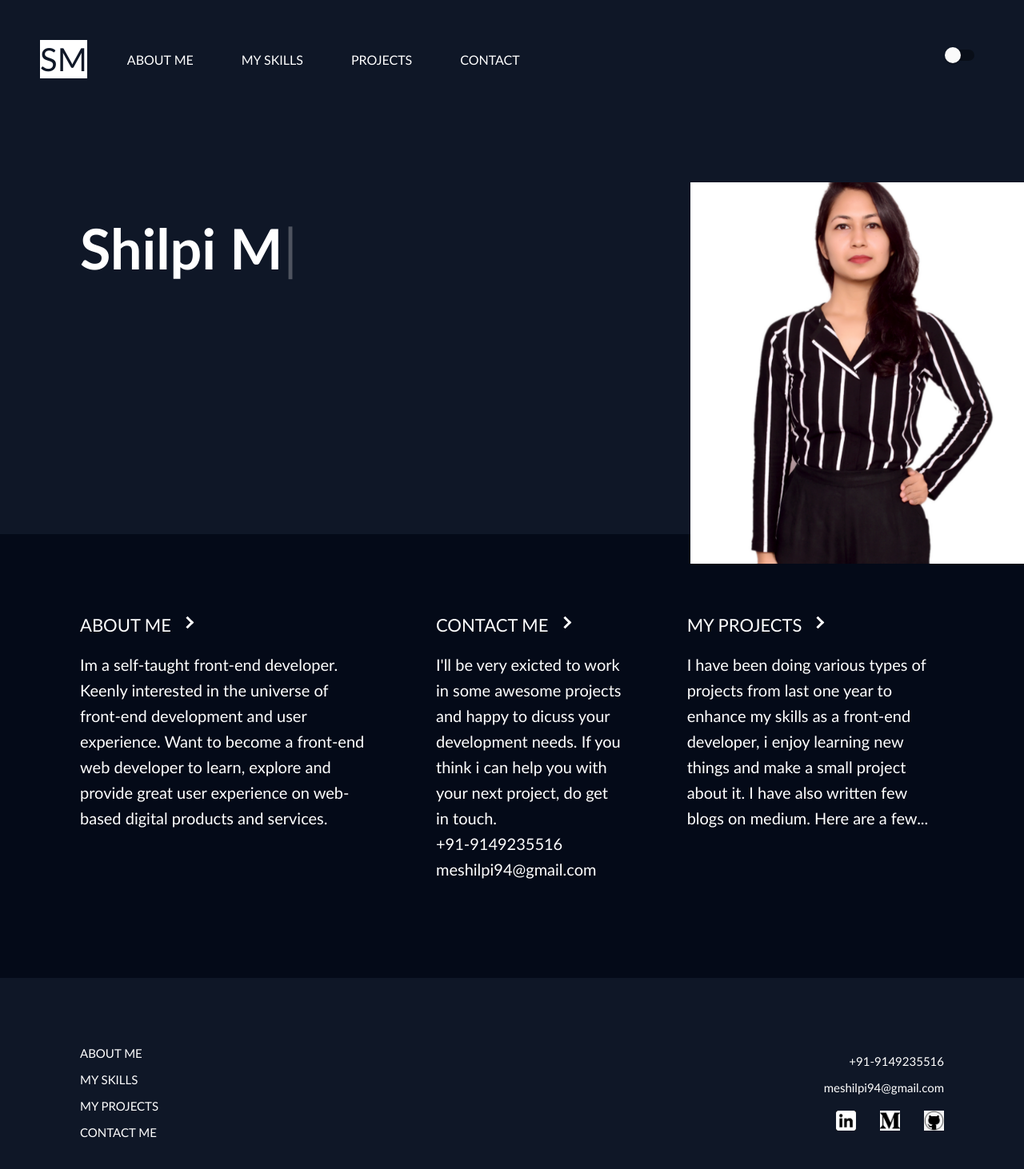
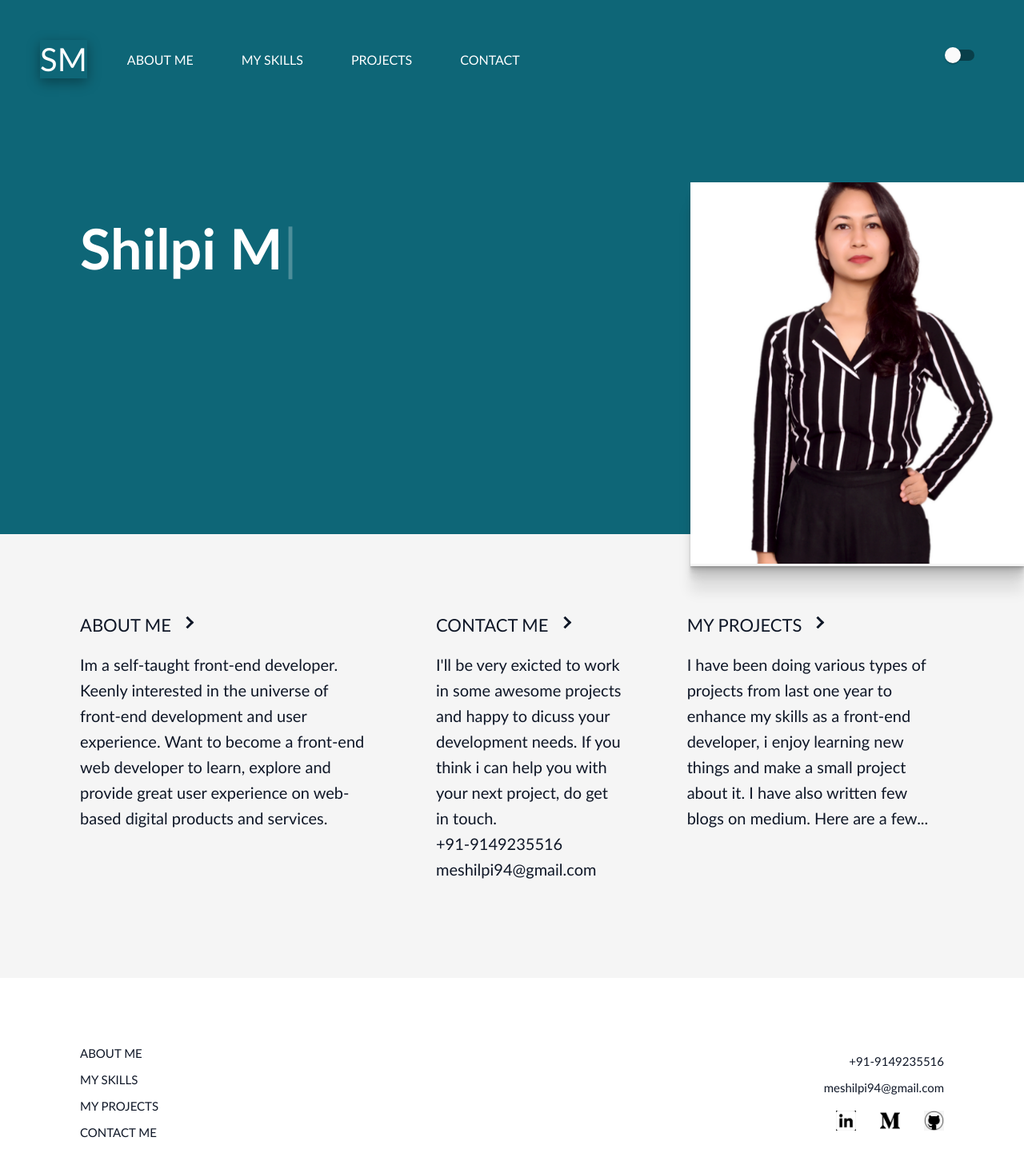
Before and after one commit to ShilpiMaurya/my-personal-website, a Next.js app: page / in a window 1280 px wide. Shown: the top 1462 px of the page at 80% size. Built offline with nearby package versions, Linux system fonts and the light colour scheme.

Commit message:
added: light and dark theme

```diff
--- a/components/cover.tsx
+++ b/components/cover.tsx
@@ -1,13 +1,13 @@
 import styled, { keyframes } from "styled-components";
 import Typewriter from "typewriter-effect";
 import Image from "next/image";
-import TopBar from "../components/topBar";
+import Box from "../components/Box";
 
 const Container = styled.div`
   display: flex;
   flex-direction: column;
-  background: #0f1727;
-  color: #ffffff;
+  background: ${props => props.theme.homeBgFirstPart};
+  color: ${props => props.theme.homeColorFirstPart};
 `;
 
 const Intro = styled.div`
@@ -26,6 +26,9 @@ const IntroPic = styled.div`
   margin-top: 40px;
   position: relative;
   top: 40px;
+  box-shadow: rgba(0, 0, 0, 0.09) 0px 2px 1px, rgba(0, 0, 0, 0.09) 0px 4px 2px,
+    rgba(0, 0, 0, 0.09) 0px 8px 4px, rgba(0, 0, 0, 0.09) 0px 16px 8px,
+    rgba(0, 0, 0, 0.09) 0px 32px 16px;
 `;
 
 const animate = keyframes`
@@ -43,8 +46,8 @@ const Arrow = styled.span`
   display: block;
   width: 20px;
   height: 20px;
-  border-bottom: 3px solid #fff;
-  border-right: 3px solid #fff;
+  border-bottom: 3px solid ${props => props.theme.arrowColorFirstPart};
+  border-right: 3px solid ${props => props.theme.arrowColorFirstPart};
   transform: rotate(45deg);
   margin: -5px;
   cursor: pointer;
@@ -61,7 +64,6 @@ const subTextAnimate = keyframes`
 const SubText = styled.div`
   opacity: 0;
   padding-top: 30px;
-  font-size: 25px;
   animation: ${subTextAnimate} 4s infinite;
   animation-delay: 10s;
 `;
@@ -70,7 +72,6 @@ const CoverPage = () => {
   return (
     <>
       <Container>
-        <TopBar />
         <Intro>
           <IntroText>
             <Typewriter
@@ -84,7 +85,9 @@ const CoverPage = () => {
                   .start();
               }}
             />
-            <SubText>Know more</SubText>
+            <Box fontSize={[2]}>
+              <SubText>Know more</SubText>
+            </Box>
             <ArrowContainer>
               <Arrow />
               <Arrow />
--- a/components/footer.tsx
+++ b/components/footer.tsx
@@ -4,8 +4,8 @@ import Image from "next/image";
 const Container = styled.div`
   display: flex;
   flex-direction: row;
-  color: #ffffff;
-  background: #0f1727;
+  color: ${props => props.theme.homeColorThirdPart};
+  background: ${props => props.theme.homeBgThirdPart};
   padding: 50px 50px 60px 50px;
 `;
 
--- a/components/intro.tsx
+++ b/components/intro.tsx
@@ -3,8 +3,8 @@ import styled from "styled-components";
 const DivContainer = styled.div`
   display: flex;
   flex-direction: row;
-  color: #ffffff;
-  background: #040a18;
+  color: ${props => props.theme.homeColorSecondPart};
+  background: ${props => props.theme.homeBgSecondPart};
   padding: 60px 60px 80px 60px;
 `;
 
@@ -35,8 +35,8 @@ const ContentDiv = styled.div`
 const Arrow = styled.span`
   width: 8px;
   height: 8px;
-  border-bottom: 3px solid #fff;
-  border-right: 3px solid #fff;
+  border-bottom: 3px solid ${props => props.theme.arrowColorSecondPart};
+  border-right: 3px solid ${props => props.theme.arrowColorSecondPart};
   transform: rotate(-45deg);
   cursor: pointer;
   align-item: center;
--- a/components/topBar.tsx
+++ b/components/topBar.tsx
@@ -6,6 +6,8 @@ const NavBar = styled.div`
   display: flex;
   flex-direction: row;
   padding: 50px;
+  background: ${props => props.theme.homeBgFirstPart};
+  color: ${props => props.theme.homeColorFirstPart};
 `;
 
 const NavItemsContainer = styled.div`
@@ -16,7 +18,6 @@ const NavItemsContainer = styled.div`
 `;
 
 const NavItems = styled.div`
-  color: white;
   margin-left: 30px;
   margin-right: 30px;
   cursor: pointer;
@@ -27,11 +28,12 @@ const NavItems = styled.div`
 `;
 
 const Logo = styled.div`
-  background: white;
-  color: #0f1727;
+  background: ${props => props.theme.logoBg};
+  color: ${props => props.theme.logoColor};
   font-size: 40px;
   margin-right: 20px;
   cursor: pointer;
+  box-shadow: rgba(0, 0, 0, 0.35) 0px 5px 15px;
 `;
 
 const SwitchContainer = styled.div`
@@ -39,8 +41,7 @@ const SwitchContainer = styled.div`
   justify-content: center;
 `;
 
-const TopBar = () => {
-
+const TopBar = ({ changeHandler }) => {
   return (
     <>
       <NavBar>
@@ -56,7 +57,7 @@ const TopBar = () => {
           <NavItems>CONTACT</NavItems>
         </NavItemsContainer>
         <SwitchContainer>
-          <Switch></Switch>
+          <Switch onChange={changeHandler} />
         </SwitchContainer>
       </NavBar>
     </>
--- a/pages/_app.tsx
+++ b/pages/_app.tsx
@@ -1,12 +1,21 @@
-import theme from "../styles/theme";
+import { lightTheme, darkTheme } from "../styles/theme";
 import { ThemeProvider } from "styled-components";
 import GlobalStyles from "../styles/globalStyles";
+import TopBar from "../components/topBar";
+import { useState } from "react";
 
 export default function App({ Component, pageProps }) {
+  const [theme, setTheme] = useState("light");
+
+  const themeToggler = () => {
+    theme === "light" ? setTheme("dark") : setTheme("light");
+  };
+
   return (
     <>
       <GlobalStyles />
-      <ThemeProvider theme={theme}>
+      <ThemeProvider theme={theme === "light" ? lightTheme : darkTheme}>
+        <TopBar changeHandler={themeToggler}></TopBar>
         <Component {...pageProps} />
       </ThemeProvider>
     </>
--- a/styles/theme.ts
+++ b/styles/theme.ts
@@ -1,16 +1,17 @@
-export const lightTheme = {
+const light = {
   homeBgFirstPart: "#0e6677",
-  homeColorFirstPart: "#0f1727",
-  homeBgSecondPart: "#ffffff",
+  homeColorFirstPart: "#ffffff",
+  homeBgSecondPart: "#f5f5f5",
   homeColorSecondPart: "#0f1727",
-  homeBgThirdPart: "#D8D8D8",
+  homeBgThirdPart: "#ffffff",
   homeColorThirdPart: "#0f1727",
-  logoBg: "#0f1727",
+  logoBg: "#0e6677",
   logoColor: "#ffffff",
-  arrowColorFirstPart: "#0f1727",
+  arrowColorFirstPart: "#ffffff",
   arrowColorSecondPart: "#0f1727"
 };
-export const darkTheme = {
+
+const dark = {
   homeBgFirstPart: "#0f1727",
   homeColorFirstPart: "#ffffff",
   homeBgSecondPart: "#040a18",
@@ -23,9 +24,12 @@ export const darkTheme = {
   arrowColorSecondPart: "#ffffff"
 };
 
-export default {
+const defaultTheme = {
   space: [0, 10, 20, 30, 40, 50, 60, 70, 80, 90, 100],
   fontSizes: [15, 20, 25, 30, 35, 40, 45, 50, 55],
   fontWeights: [300, 400, 500, 600, 700, 800, 900],
   breakpoints: ["480px", "850px", "1024px", "1260px"]
 };
+
+export const lightTheme = { ...defaultTheme, ...light };
+export const darkTheme = { ...defaultTheme, ...dark };
```
